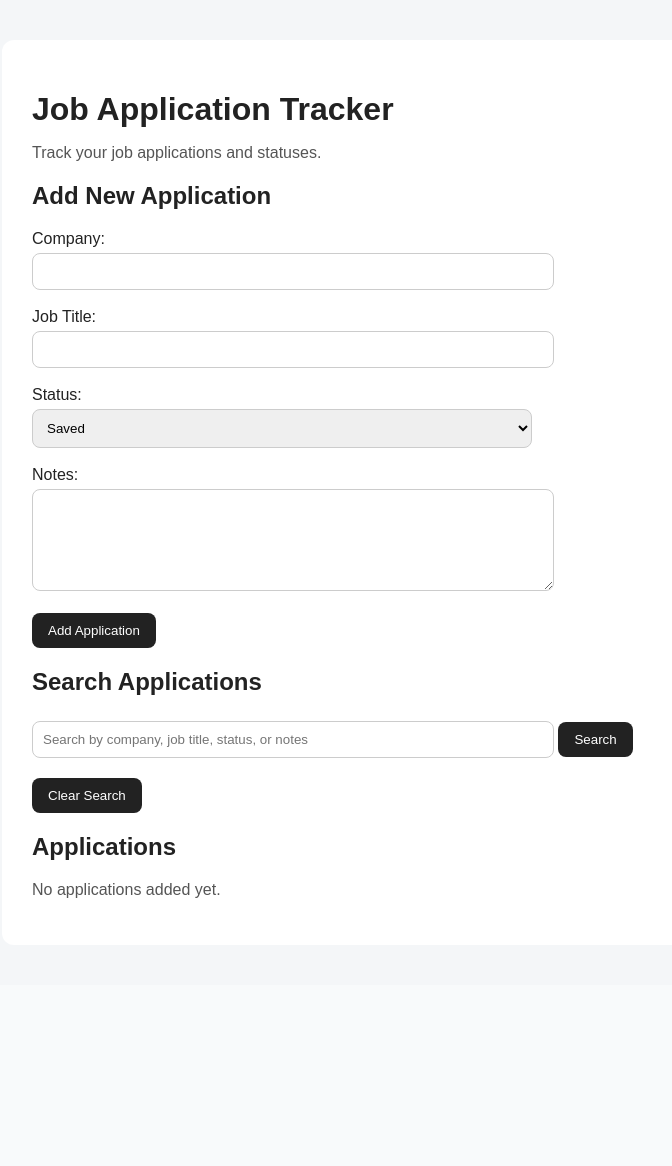
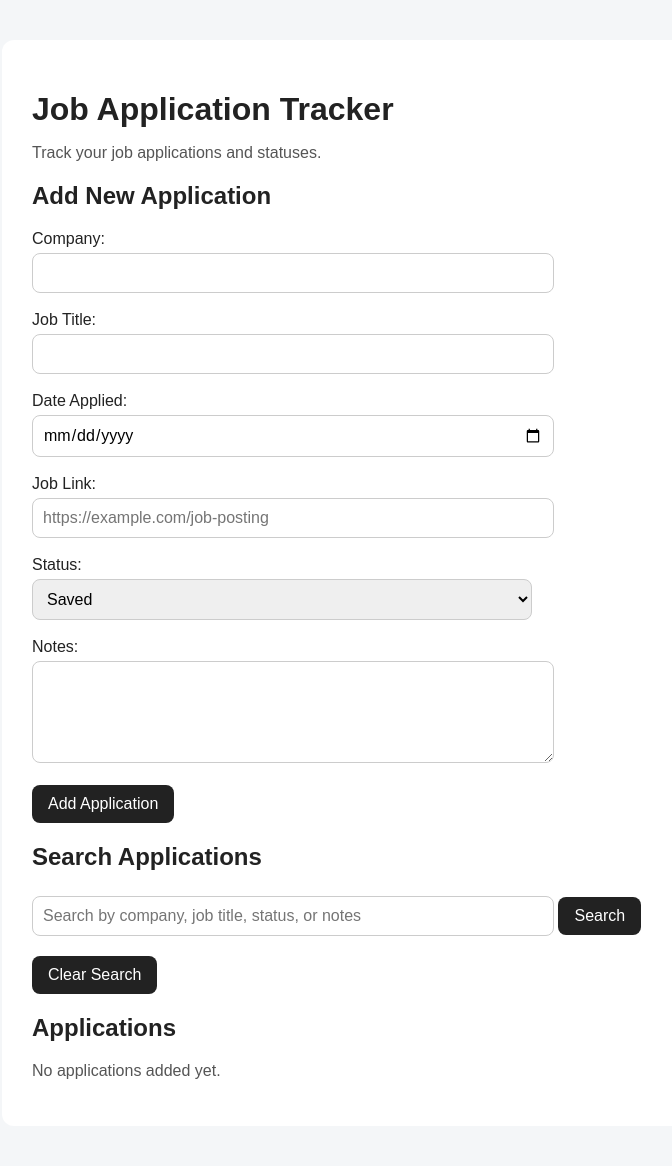
Before and after one commit to ehyette/python-job-tracker, a Flask app: page / in a window 1280 px wide. Shown: the whole page, without its empty margins (158-830 px from the left). Before the commit the page ends 898 px from the top, so only its background shows below. Run offline with Flask 3, Linux system fonts and the light colour scheme.

Commit message:
Add date applied and job link fields

```diff
--- a/app.py
+++ b/app.py
@@ -7,7 +7,7 @@ app = Flask(__name__)
 BASE_DIR = os.path.dirname(os.path.abspath(__file__))
 CSV_FILE = os.path.join(BASE_DIR, "data", "applications.csv")
 
-FIELDNAMES = ["company", "job_title", "status", "notes"]
+FIELDNAMES = ["company", "job_title", "date_applied", "job_link", "status", "notes"]
 
 
 def load_applications():
@@ -57,6 +57,8 @@ def home():
             application for application in applications
             if search_query in application["company"].lower()
             or search_query in application["job_title"].lower()
+            or search_query in application["date_applied"].lower()
+            or search_query in application["job_link"].lower()
             or search_query in application["status"].lower()
             or search_query in application["notes"].lower()
         ]
@@ -73,6 +75,8 @@ def add_application():
     new_application = {
         "company": request.form.get("company"),
         "job_title": request.form.get("job_title"),
+        "date_applied": request.form.get("date_applied"),
+        "job_link": request.form.get("job_link"),
         "status": request.form.get("status"),
         "notes": request.form.get("notes")
     }
--- a/static/style.css
+++ b/static/style.css
@@ -35,6 +35,8 @@ textarea {
     margin-top: 5px;
     border: 1px solid #ccc;
     border-radius: 8px;
+    font-family: Arial, sans-serif;
+    font-size: 16px;
 }
 
 textarea {
@@ -48,6 +50,8 @@ button {
     background-color: #222;
     color: white;
     cursor: pointer;
+    font-family: Arial, sans-serif;
+    font-size: 16px;
 }
 
 button:hover {
--- a/templates/index.html
+++ b/templates/index.html
@@ -17,6 +17,12 @@
 
         <label>Job Title:</label><br>
         <input type="text" name="job_title" required><br><br>
+
+        <label>Date Applied:</label><br>
+        <input type="date" name="date_applied"><br><br>
+
+        <label>Job Link:</label><br>
+        <input type="url" name="job_link" placeholder="https://example.com/job-posting"><br><br>
 
         <label>Status:</label><br>
         <select name="status">
@@ -57,9 +63,18 @@
                 <li class="application-card">
                     <strong>{{ application["company"] }}</strong> - {{ application["job_title"] }}
                     <br>
-                    Status: {{ application["status"] }}
+                    <strong>Date Applied:</strong> {{ application["date_applied"] }}
                     <br>
-                    Notes: {{ application["notes"] }}
+                    <strong>Job Link:</strong>
+                    {% if application["job_link"] %}
+                        <a href="{{ application['job_link'] }}" target="_blank">View Posting</a>
+                    {% else %}
+                        None
+                    {% endif %}
+                    <br>
+                    <strong>Status:</strong> {{ application["status"] }}
+                    <br>
+                    <strong>Notes:</strong> {{ application["notes"] }}
 
 
                     <br><br>
```
